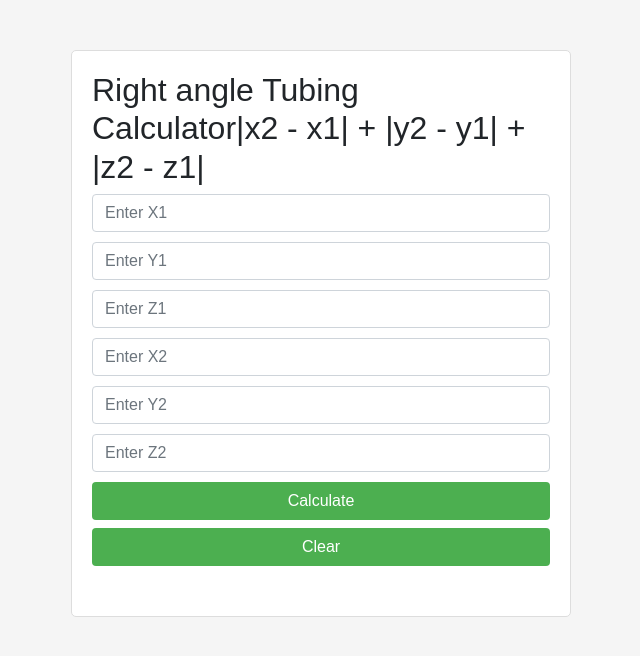
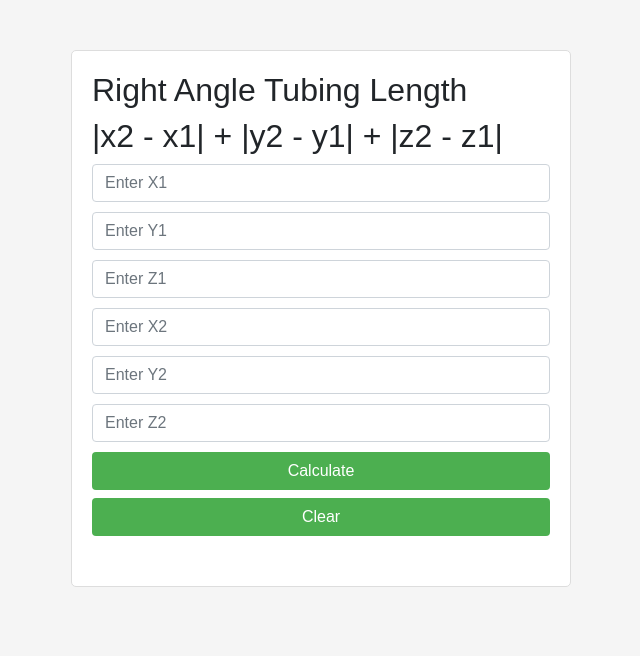
Before and after one commit to johame72/html-abs-widget, a website: page index.html in a window 1280 px wide. Shown: the whole page, without its empty margins (319-959 px from the left). Drawn offline with nearby package versions, Linux system fonts and the light colour scheme.

Commit message:
Add files via upload

```diff
--- a/index.html
+++ b/index.html
@@ -34,7 +34,8 @@ body {
 </head>
 <body>
 <div class="container">
-    <h2>Right angle Tubing Calculator|x2 - x1| + |y2 - y1| + |z2 - z1|</h2>
+    <h2>Right Angle Tubing Length</h2>
+	<h2>|x2 - x1| + |y2 - y1| + |z2 - z1|</h2>
     <form id="myForm">
         <input type="text" id="x1" class="form-control" placeholder="Enter X1" required>
         <input type="text" id="y1" class="form-control" placeholder="Enter Y1" required>
```
